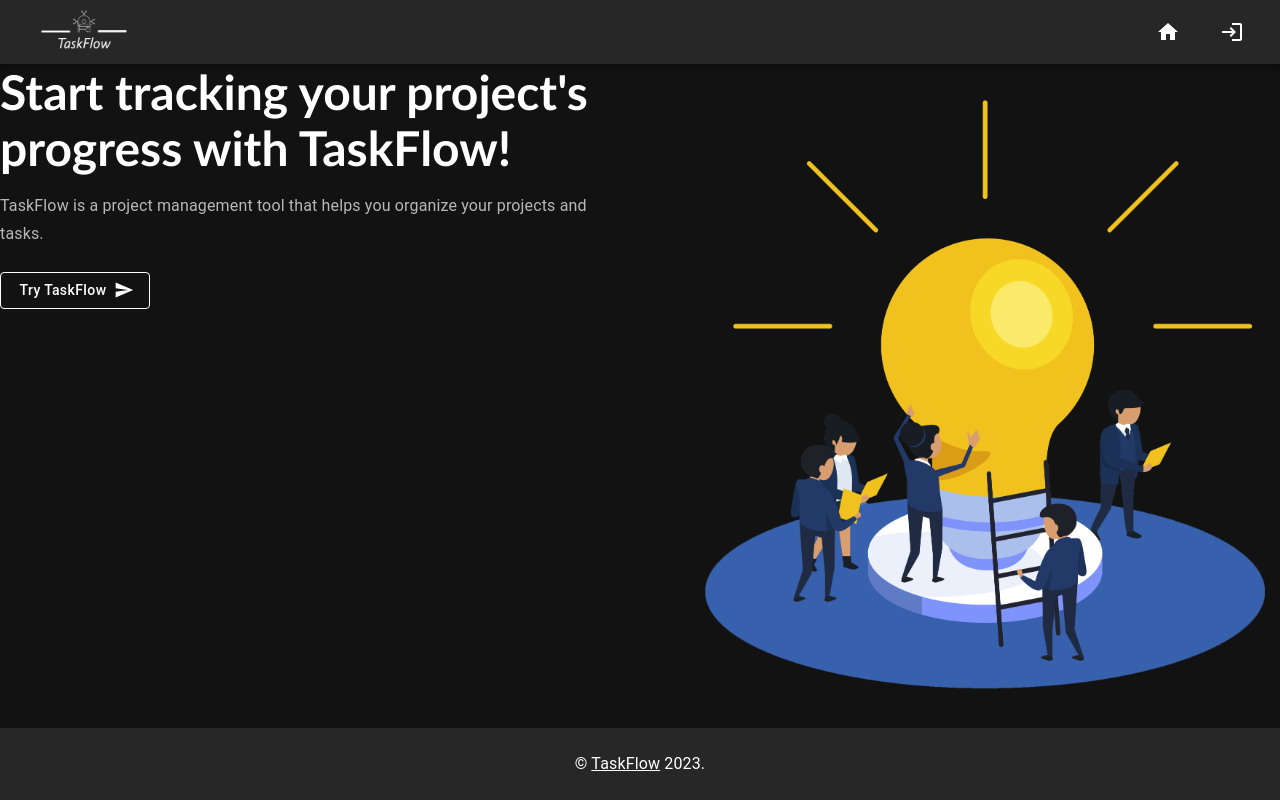
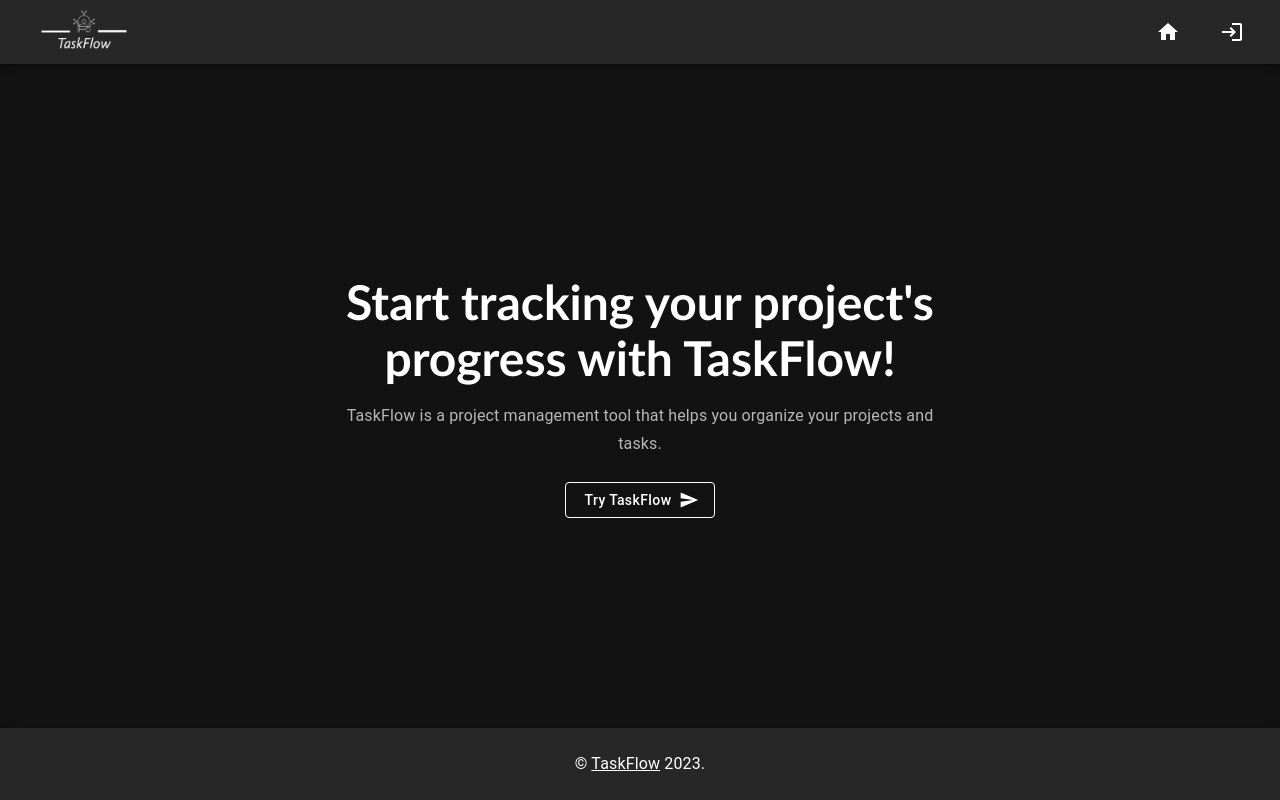
Before and after one commit to Justin-Connors/TaskFlow, a React (Create React App) app in the folder client/: page / in a window 1280 px wide. Built offline with nearby package versions, Linux system fonts and the light colour scheme.

Commit message:
got rid of the background image for now

```diff
--- a/client/src/pages/Home/index.jsx
+++ b/client/src/pages/Home/index.jsx
@@ -5,24 +5,25 @@ import background from "../../assets/homeImg.png";
 import styled from "@mui/material/styles/styled";
 import styles from "./Home.module.css";
 
-const Background = styled("div")({
-  position: "absolute",
-  width: "75%",
-  height: "75%",
-  backgroundImage: `url(${background})`,
-  backgroundPosition: "right bottom",
-  right: 15,
-  bottom: 100,
-  backgroundSize: "contain",
-  backgroundRepeat: "no-repeat",
-  zIndex: -1000,
-});
+// may get used at a later time
+// const Background = styled("div")({
+//   position: "absolute",
+//   width: "75%",
+//   height: "75%",
+//   backgroundImage: `url(${background})`,
+//   backgroundPosition: "right bottom",
+//   right: 15,
+//   bottom: 100,
+//   backgroundSize: "contain",
+//   backgroundRepeat: "no-repeat",
+//   zIndex: -1000,
+// });
 
 const Home = () => {
   return (
     <Grid container spacing={2} className={styles.sizeFix}>
       <CssBaseline />
-      <Grid item xs={12} sm={6}>
+      <Grid item xs={12} sm={6} sx={{ margin: "auto", textAlign: "center" }}>
         <Typography
           variant="h3"
           component="div"
@@ -48,12 +49,12 @@ const Home = () => {
             mt: "1.5rem",
             textTransform: "none",
             width: "150px",
+            textAlign: "center",
           }}
         >
           Try TaskFlow
         </Button>
       </Grid>
-      <Background />
     </Grid>
   );
 };
```
